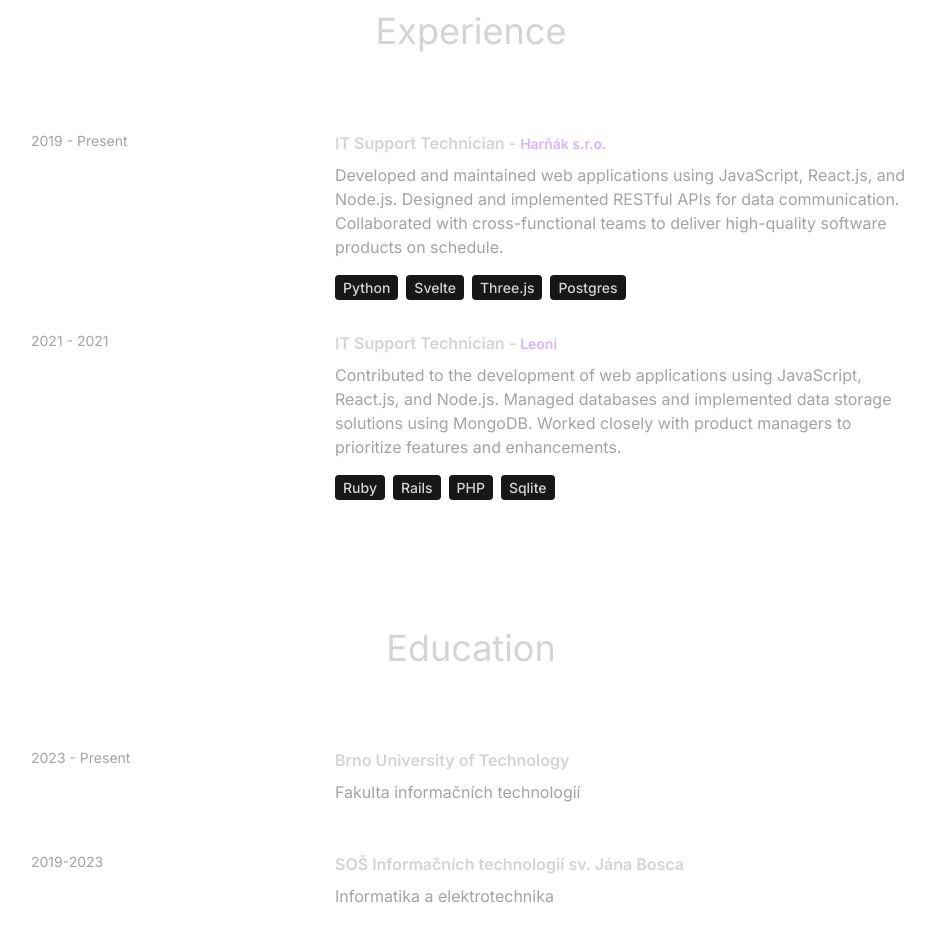
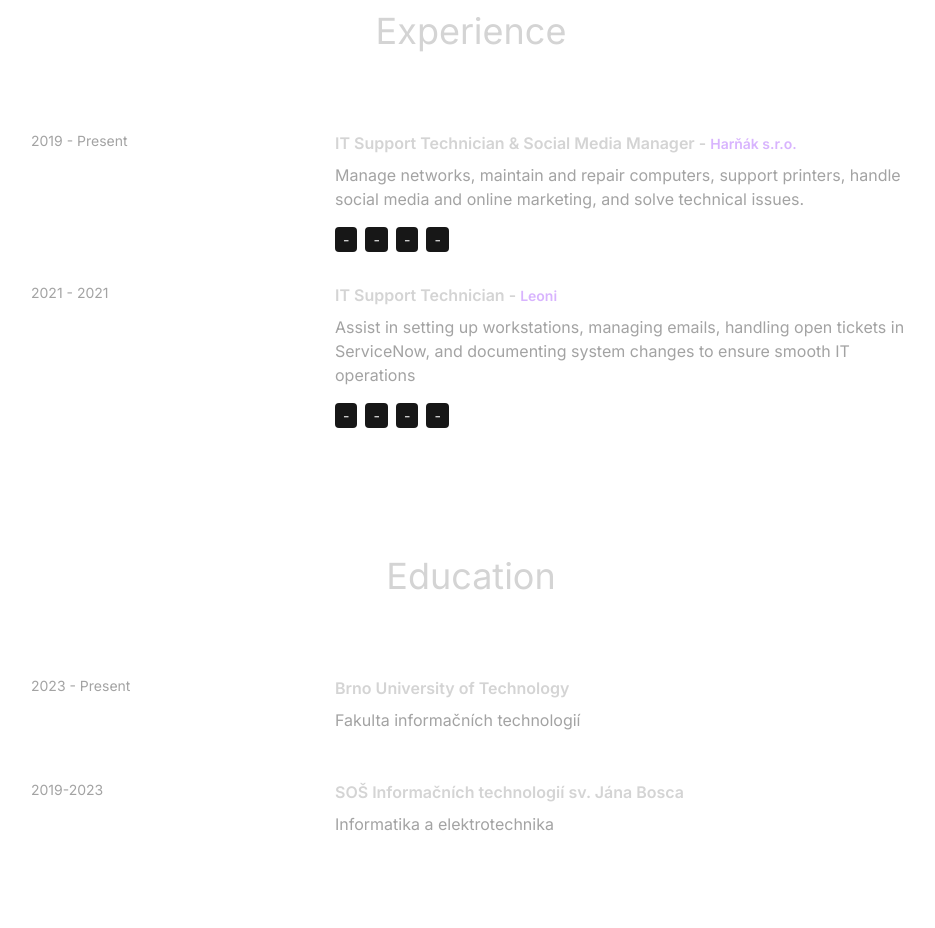
Before and after one commit to jakubharnak/Portfolio, a React (Vite) app: page / in a window 1280 px wide. Shown: the part 1980-2908 px from the top of the page, without its empty margins (169-1104 px from the left). Built offline with nearby package versions, Linux system fonts and the light colour scheme.

Commit message:
Update index.js

```diff
--- a/src/constants/index.js
+++ b/src/constants/index.js
@@ -14,17 +14,17 @@ I am always eager to learn and take on new challenges, aiming to leverage my ski
 export const EXPERIENCES = [
   {
     year: "2019 - Present",
-    role: "IT Support Technician",
+    role: "IT Support Technician & Social Media Manager",
     company: "Harňák s.r.o.",
-    description: `Developed and maintained web applications using JavaScript, React.js, and Node.js. Designed and implemented RESTful APIs for data communication. Collaborated with cross-functional teams to deliver high-quality software products on schedule.`,
-    technologies: ["Python", "Svelte", "Three.js", "Postgres"],
+    description: `Manage networks, maintain and repair computers, support printers, handle social media and online marketing, and solve technical issues.`,
+    technologies: ["-", "-", "-", "-"],
   },
   {
     year: "2021 - 2021",
     role: "IT Support Technician",
     company: "Leoni",
-    description: `Contributed to the development of web applications using JavaScript, React.js, and Node.js. Managed databases and implemented data storage solutions using MongoDB. Worked closely with product managers to prioritize features and enhancements.`,
-    technologies: ["Ruby", "Rails", "PHP", "Sqlite"],
+    description: `Assist in setting up workstations, managing emails, handling open tickets in ServiceNow, and documenting system changes to ensure smooth IT operations`,
+    technologies: ["-", "-", "-", "-"],
   },
 ];
 
```
